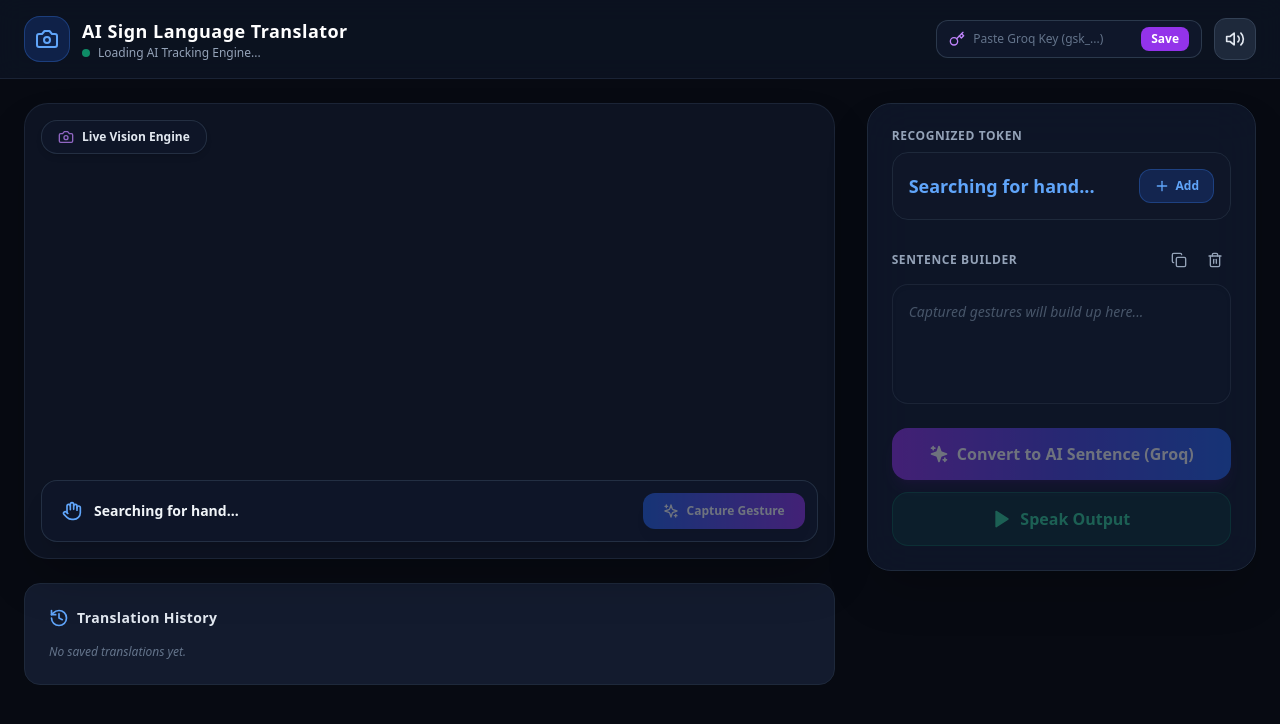
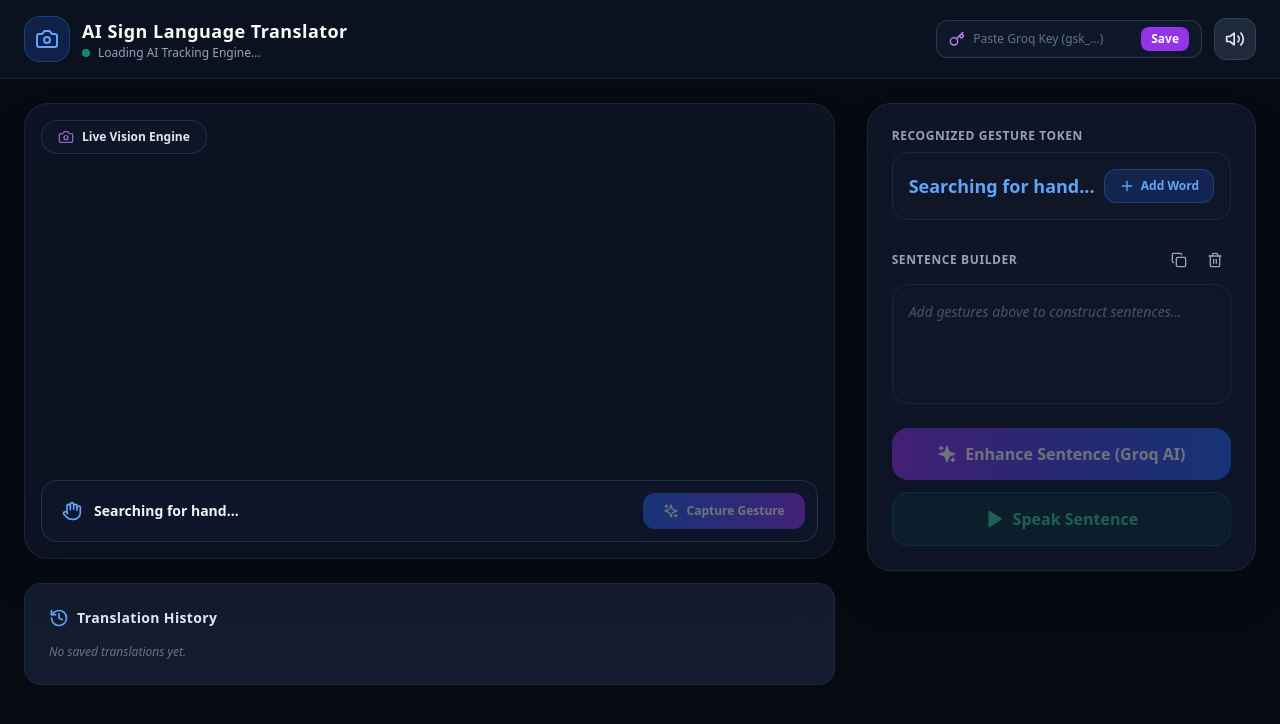
Before and after one commit to mts-empire/signa, a React (Vite) app: page / in a window 1280 px wide. Shown: the top 724 px of the page. Built offline with nearby package versions, Linux system fonts and the light colour scheme.

Commit message:
Update TranslationPanel.tsx

```diff
--- a/src/components/TranslationPanel.tsx
+++ b/src/components/TranslationPanel.tsx
@@ -1,5 +1,5 @@
 import React, { useState } from 'react';
-import { Play, Copy, Trash2, Plus, Sparkles, Loader2, RefreshCw } from 'lucide-react';
+import { Play, Copy, Trash2, Plus, Sparkles, Loader2 } from 'lucide-react';
 import { speakText } from '../utils/speech';
 import { refineSentenceWithGroq } from '../utils/groq';
 
@@ -9,6 +9,7 @@ interface TranslationPanelProps {
   setTranscript: React.Dispatch<React.SetStateAction<string>>;
   isMuted: boolean;
   onSaveToHistory: (text: string) => void;
+  userApiKey: string;
 }
 
 export const TranslationPanel: React.FC<TranslationPanelProps> = ({
@@ -17,6 +18,7 @@ export const TranslationPanel: React.FC<TranslationPanelProps> = ({
   setTranscript,
   isMuted,
   onSaveToHistory,
+  userApiKey,
 }) => {
   const [isAiProcessing, setIsAiProcessing] = useState(false);
   const [error, setError] = useState('');
@@ -33,7 +35,7 @@ export const TranslationPanel: React.FC<TranslationPanelProps> = ({
     setError('');
 
     try {
-      const refined = await refineSentenceWithGroq(transcript);
+      const refined = await refineSentenceWithGroq(transcript, userApiKey);
       setTranscript(refined);
       speakText(refined, isMuted);
     } catch (err: any) {
@@ -45,9 +47,9 @@ export const TranslationPanel: React.FC<TranslationPanelProps> = ({
 
   return (
     <div className="bg-[#0f172a]/90 backdrop-blur-xl border border-slate-800 rounded-3xl p-6 shadow-2xl flex flex-col justify-between space-y-6">
-      {/* Current Gesture Card */}
+      {/* Detected Token */}
       <div>
-        <h2 className="text-xs uppercase font-extrabold text-slate-400 tracking-wider mb-2">Recognized Token</h2>
+        <h2 className="text-xs uppercase font-extrabold text-slate-400 tracking-wider mb-2">Recognized Gesture Token</h2>
         <div className="bg-slate-900/80 border border-slate-800 p-4 rounded-2xl flex items-center justify-between">
           <span className="text-lg font-bold text-blue-400">{currentGesture}</span>
           <button
@@ -56,7 +58,7 @@ export const TranslationPanel: React.FC<TranslationPanelProps> = ({
             className="flex items-center space-x-1.5 bg-blue-600/20 hover:bg-blue-600/30 text-blue-400 border border-blue-500/30 px-3.5 py-2 rounded-xl text-xs font-semibold transition"
           >
             <Plus className="w-4 h-4" />
-            <span>Add</span>
+            <span>Add Word</span>
           </button>
         </div>
       </div>
@@ -83,27 +85,27 @@ export const TranslationPanel: React.FC<TranslationPanelProps> = ({
         </div>
 
         <div className="bg-slate-900/90 border border-slate-800/80 p-4 rounded-2xl min-h-[120px] text-slate-200 text-sm leading-relaxed shadow-inner">
-          {transcript || <span className="text-slate-600 italic">Captured gestures will build up here...</span>}
+          {transcript || <span className="text-slate-600 italic">Add gestures above to construct sentences...</span>}
         </div>
         {error && <p className="text-xs text-red-400 font-medium mt-2">{error}</p>}
       </div>
 
-      {/* Controls */}
+      {/* Action Buttons */}
       <div className="space-y-3">
         <button
           onClick={handleEnhance}
           disabled={!transcript || isAiProcessing}
-          className="w-full bg-gradient-to-r from-purple-600 via-indigo-600 to-blue-600 hover:opacity-90 disabled:opacity-40 text-white font-bold py-3.5 rounded-2xl flex items-center justify-center space-x-2 transition-all shadow-lg shadow-purple-900/30 active:scale-95"
+          className="w-full bg-gradient-to-r from-purple-600 via-indigo-600 to-blue-600 hover:opacity-90 disabled:opacity-40 text-white font-bold py-3.5 rounded-2xl flex items-center justify-center space-x-2 transition-all shadow-lg active:scale-95"
         >
           {isAiProcessing ? (
             <>
               <Loader2 className="w-5 h-5 animate-spin" />
-              <span>Thinking with Groq AI...</span>
+              <span>AI Thinking...</span>
             </>
           ) : (
             <>
               <Sparkles className="w-5 h-5 fill-white" />
-              <span>Convert to AI Sentence (Groq)</span>
+              <span>Enhance Sentence (Groq AI)</span>
             </>
           )}
         </button>
@@ -114,7 +116,7 @@ export const TranslationPanel: React.FC<TranslationPanelProps> = ({
           className="w-full bg-emerald-600/20 hover:bg-emerald-600/30 border border-emerald-500/30 disabled:opacity-40 text-emerald-400 font-bold py-3.5 rounded-2xl flex items-center justify-center space-x-2 transition active:scale-95"
         >
           <Play className="w-5 h-5 fill-emerald-400" />
-          <span>Speak Output</span>
+          <span>Speak Sentence</span>
         </button>
       </div>
     </div>
```
